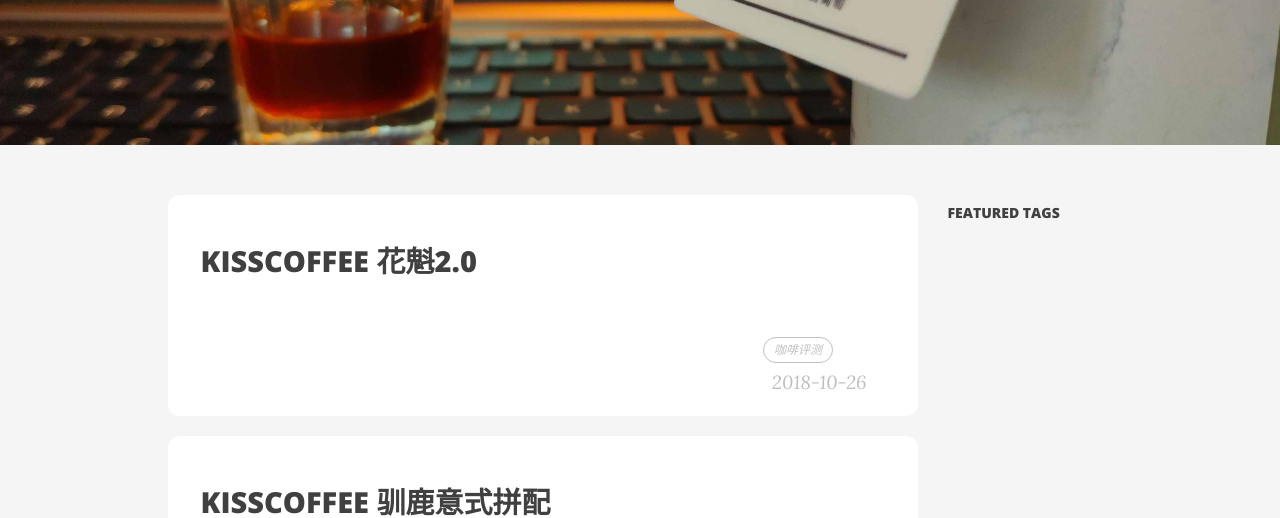
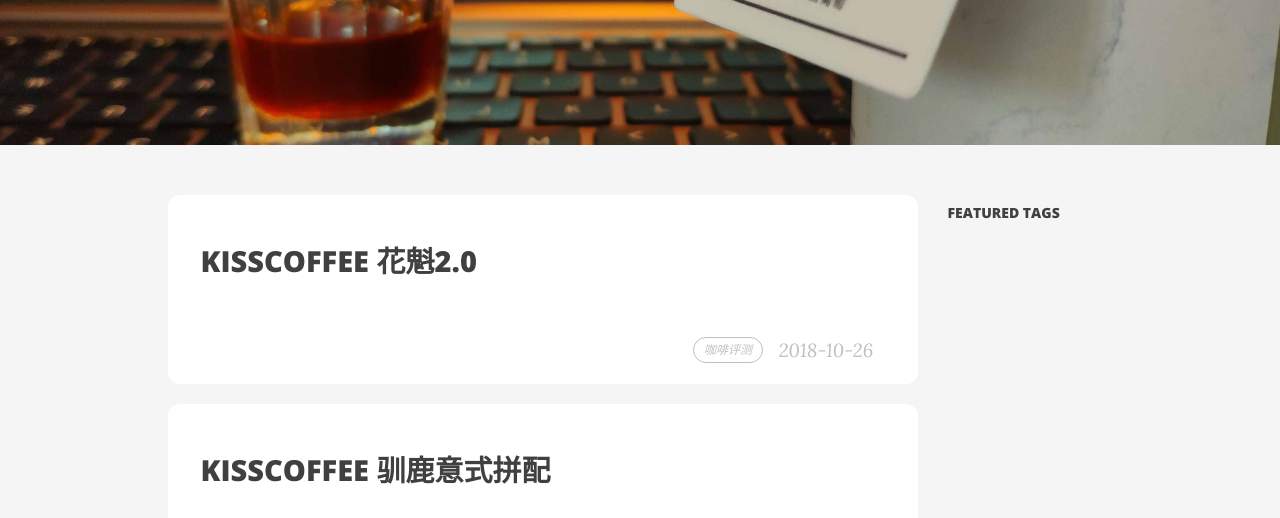
Before and after one commit to JabinGP/JabinGP.github.io, a plain HTML site: page index.html in a window 1280 px wide. Shown: the part 303-821 px from the top of the page. Drawn offline with nearby package versions, Linux system fonts and the light colour scheme.

Commit message:
Site updated: 2018-10-31 12:49:54

```diff
--- a/css/myOwn.css
+++ b/css/myOwn.css
@@ -43,7 +43,7 @@
 }
 .post-preview > .addPost-meta {
   margin-top: 60px;
-  margin-left: 80%;
+  margin-left: 70%;
   margin-bottom: 0;
 }
 .post-preview > a > .addPost-title {
--- a/css/style.css
+++ b/css/style.css
@@ -666,7 +666,7 @@ td {
 }
 .post-preview > .addPost-meta {
   margin-top: 60px;
-  margin-left: 80%;
+  margin-left: 70%;
   margin-bottom: 0;
 }
 .post-preview > a > .addPost-title {
```
